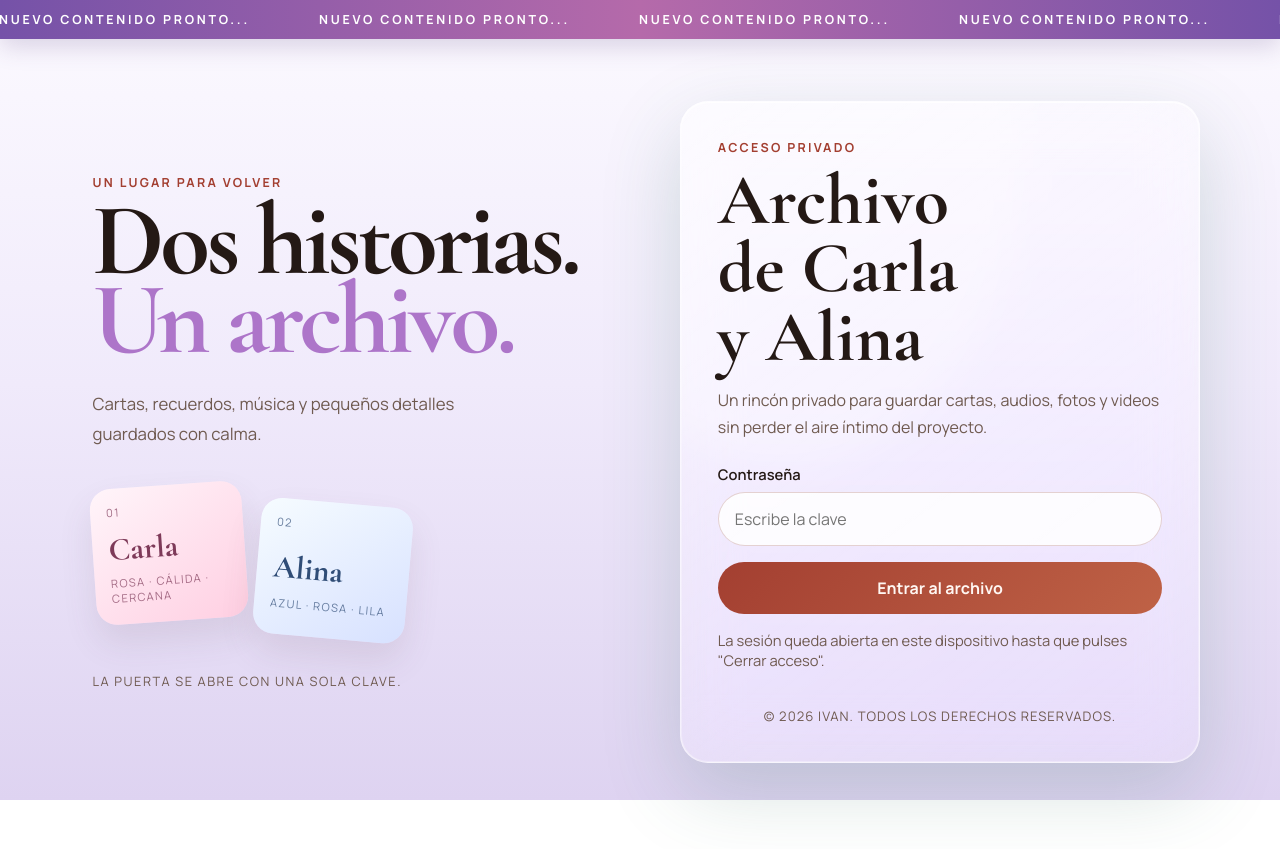
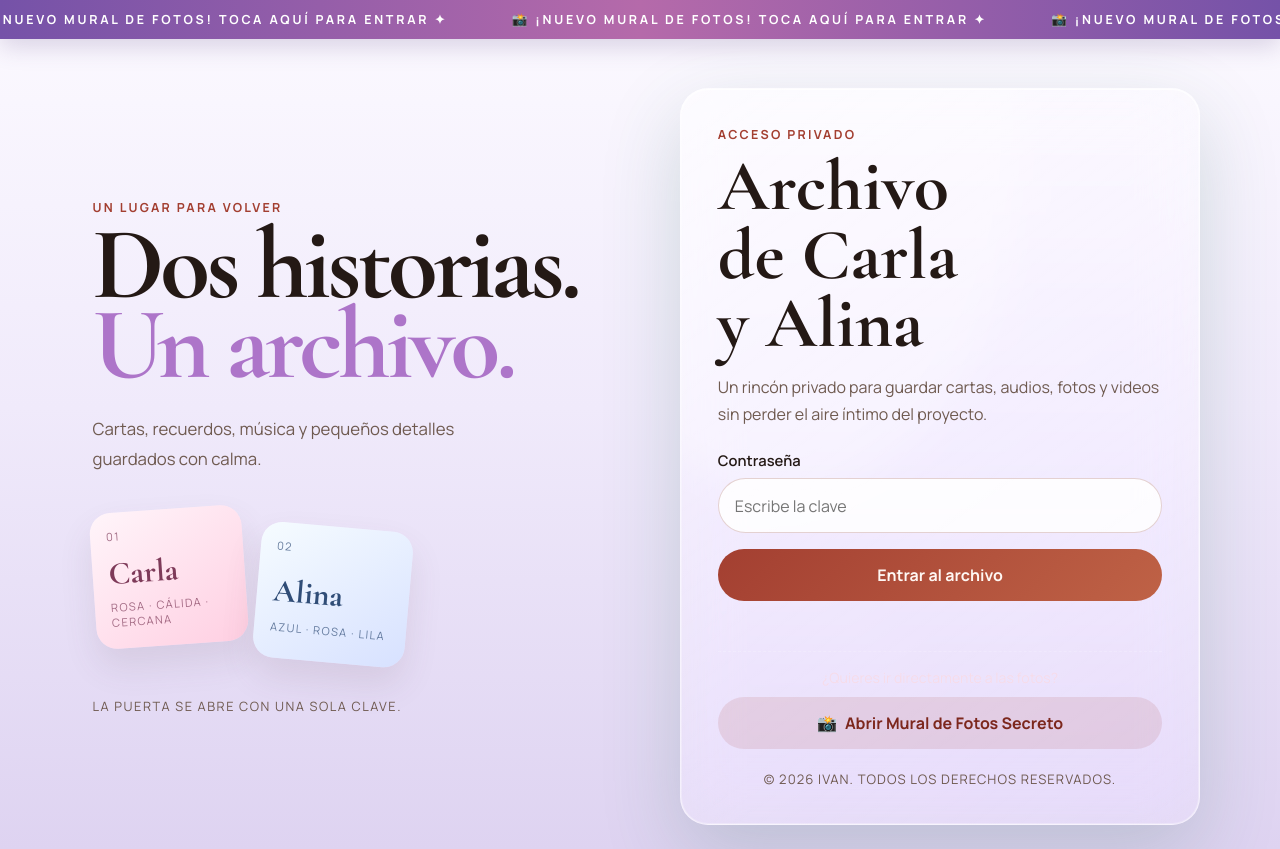
Before and after one commit to musicallyivan/archivo_secreto, a plain HTML site: page index.html in a window 1280 px wide. Before the commit the page ends 800 px from the top, so only its background shows below. Drawn offline with nearby package versions, Linux system fonts and the light colour scheme.

Commit message:
feat: make mural button directly accessible on login screen and top banner

```diff
--- a/index.html
+++ b/index.html
@@ -25,18 +25,18 @@
     </script>
 </head>
 <body>
-    <div class="announcement-banner" role="status" aria-label="Nuevo contenido pronto">
+    <a href="mural.html" class="announcement-banner" role="status" aria-label="Nuevo mural de fotos" style="text-decoration: none; display: block; cursor: pointer;">
         <div class="announcement-track">
-            <span>NUEVO CONTENIDO PRONTO...</span>
-            <span aria-hidden="true">NUEVO CONTENIDO PRONTO...</span>
-            <span aria-hidden="true">NUEVO CONTENIDO PRONTO...</span>
-            <span aria-hidden="true">NUEVO CONTENIDO PRONTO...</span>
-            <span aria-hidden="true">NUEVO CONTENIDO PRONTO...</span>
-            <span aria-hidden="true">NUEVO CONTENIDO PRONTO...</span>
-            <span aria-hidden="true">NUEVO CONTENIDO PRONTO...</span>
-            <span aria-hidden="true">NUEVO CONTENIDO PRONTO...</span>
+            <span>📸 ¡NUEVO MURAL DE FOTOS! TOCA AQUÍ PARA ENTRAR ✦</span>
+            <span aria-hidden="true">📸 ¡NUEVO MURAL DE FOTOS! TOCA AQUÍ PARA ENTRAR ✦</span>
+            <span aria-hidden="true">📸 ¡NUEVO MURAL DE FOTOS! TOCA AQUÍ PARA ENTRAR ✦</span>
+            <span aria-hidden="true">📸 ¡NUEVO MURAL DE FOTOS! TOCA AQUÍ PARA ENTRAR ✦</span>
+            <span aria-hidden="true">📸 ¡NUEVO MURAL DE FOTOS! TOCA AQUÍ PARA ENTRAR ✦</span>
+            <span aria-hidden="true">📸 ¡NUEVO MURAL DE FOTOS! TOCA AQUÍ PARA ENTRAR ✦</span>
+            <span aria-hidden="true">📸 ¡NUEVO MURAL DE FOTOS! TOCA AQUÍ PARA ENTRAR ✦</span>
+            <span aria-hidden="true">📸 ¡NUEVO MURAL DE FOTOS! TOCA AQUÍ PARA ENTRAR ✦</span>
         </div>
-    </div>
+    </a>
     <div class="login-shell" id="loginShell">
         <aside class="login-atmosphere" aria-label="Presentación del archivo">
             <p class="eyebrow">Un lugar para volver</p>
@@ -69,8 +69,14 @@
                 </label>
 
                 <button type="submit" id="submitButton">Entrar al archivo</button>
-                <p class="hint">La sesión queda abierta en este dispositivo hasta que pulses "Cerrar acceso".</p>
                 <p class="feedback" id="loginFeedback" aria-live="polite"></p>
+
+                <div class="direct-mural-access" style="margin-top: 18px; padding-top: 16px; border-top: 1px dashed rgba(255,255,255,0.18); text-align: center;">
+                    <p style="font-size: 0.88rem; color: #f6dce9; margin: 0 0 10px;">¿Quieres ir directamente a las fotos?</p>
+                    <a href="mural.html" class="secondary-button" style="text-decoration: none; display: flex; align-items: center; justify-content: center; width: 100%; gap: 8px;">
+                        <span>📸</span> Abrir Mural de Fotos Secreto
+                    </a>
+                </div>
             </form>
 
             <section class="profile-step hidden" id="profileStep" aria-labelledby="profileTitle">
```
